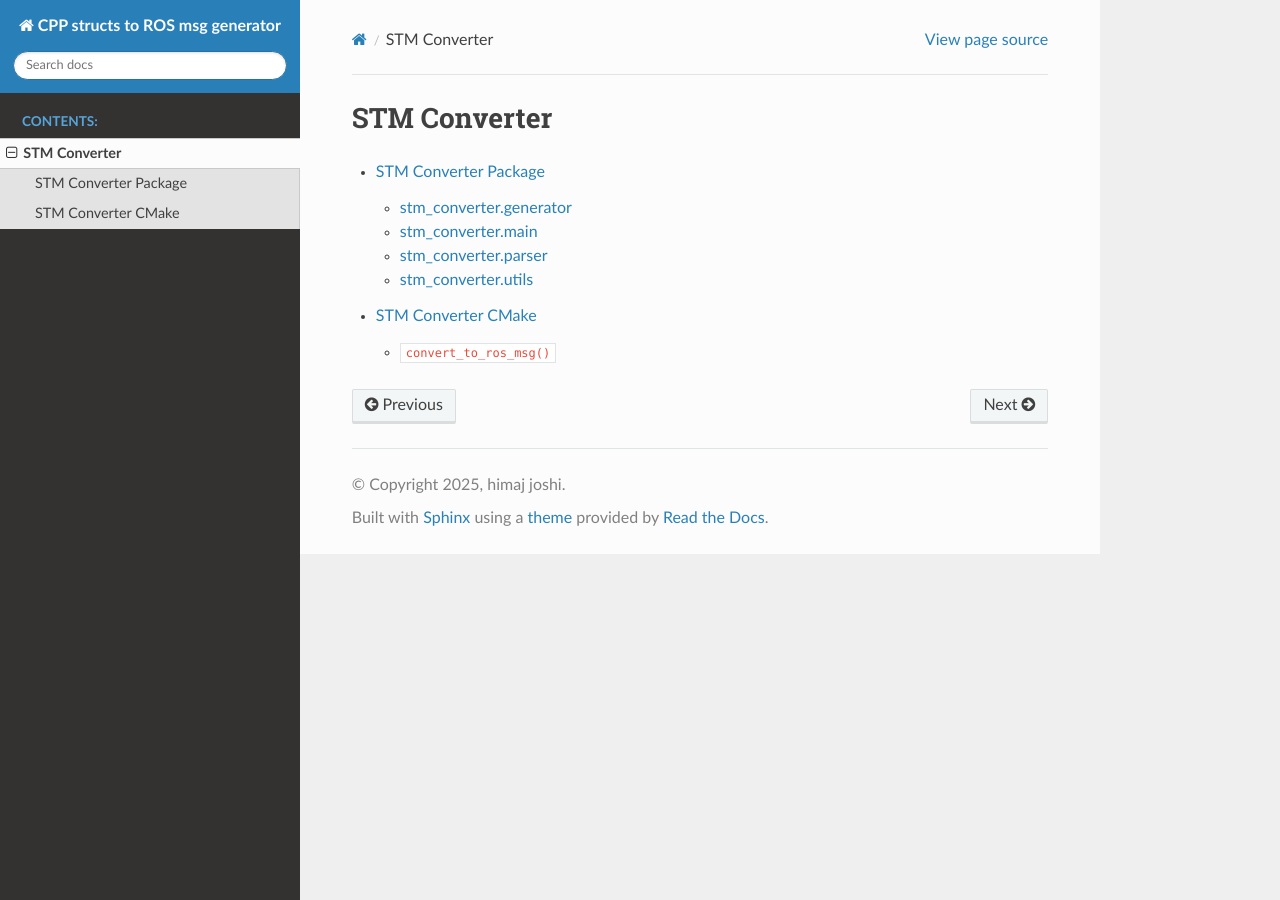
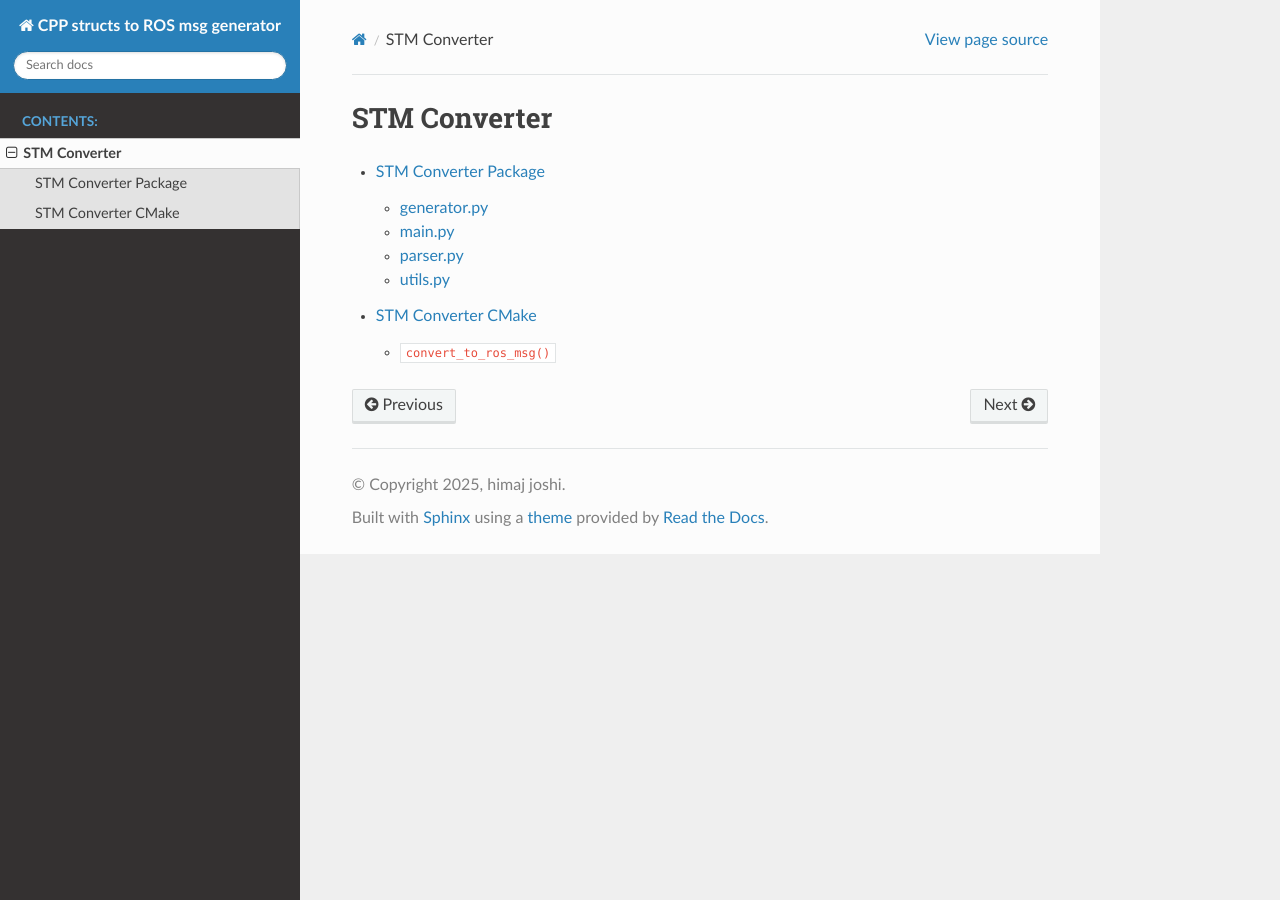
Before and after one commit to himaj47/cpp_converters_ws, a Sphinx documentation site: the page built from stm_converter/docs/modules.rst, in a window 1280 px wide. Built offline with Sphinx 7.4.7 and the Read the Docs theme 3.1.0, drawn with Linux system fonts in a browser that asks for light colours; pages that are not in the unit, such as notebooks, are missing from menus.

Commit message:
updated module names to actual script names

```diff
--- a/stm_converter/docs/stm_converter.rst
+++ b/stm_converter/docs/stm_converter.rst
@@ -1,32 +1,32 @@
 STM Converter Package
 ======================
 
-stm\_converter.generator
--------------------------------
+generator.py
+------------
 
 .. automodule:: stm_converter.generator
    :members:
    :undoc-members:
    :show-inheritance:
 
-stm\_converter.main
---------------------------
+main.py
+-------
 
 .. automodule:: stm_converter.main
    :members:
    :undoc-members:
    :show-inheritance:
 
-stm\_converter.parser
-----------------------------
+parser.py
+---------
 
 .. automodule:: stm_converter.parser
    :members:
    :undoc-members:
    :show-inheritance:
 
-stm\_converter.utils
----------------------------
+utils.py
+--------
 
 .. automodule:: stm_converter.utils
    :members:
```
